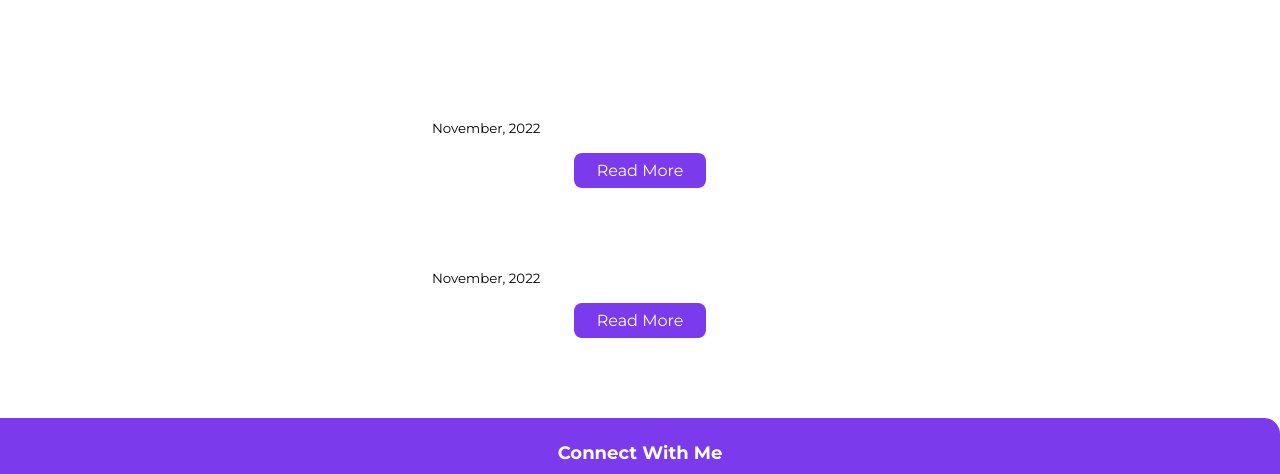
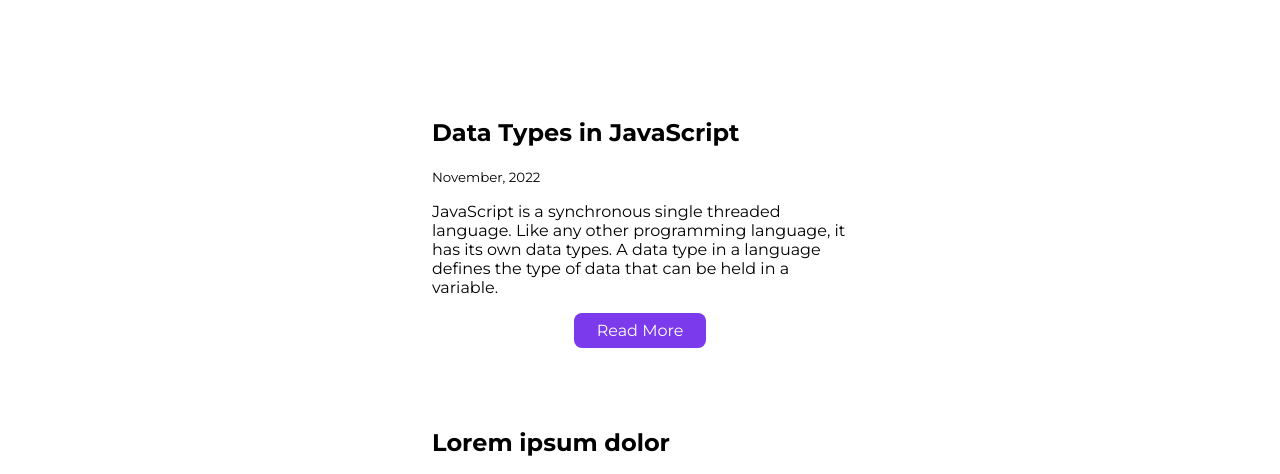
Before and after one commit to Shreyanshi7/Shreyanshi-Portfolio, a plain HTML site: page Blogs.html in a window 1280 px wide. Shown: the part 236-710 px from the top of the page. Drawn offline with Linux system fonts and the light colour scheme.

Commit message:
feat - blog added

```diff
--- a/Blogs.html
+++ b/Blogs.html
@@ -32,19 +32,21 @@
 
     <section class="blog-section">
         <div class="container container-center">
-            <h2></h2>
+            <h2>Data Types in JavaScript</h2>
             <small>November, 2022</small>
             <p>
+                JavaScript is a synchronous single threaded language. Like any other programming language, it has its own data types. A data type in a language defines the type of data that can be held in a variable.
             </p>
-            <a class="link link-primary" href="">Read More</a>
+            <a class="link link-primary" href="https://shreyanshi7.hashnode.dev/javascript-data-types">Read More</a>
             </div>
     </section>
 
     <section class="blog-section">
         <div class="container container-center">
-            <h2></h2>
+            <h2>Lorem ipsum dolor</h2>
             <small>November, 2022</small>
             <p>
+                Lorem ipsum dolor sit amet consectetur, adipisicing elit. Similique sequi recusandae dignissimos quo repellendus magnam distinctio neque nesciunt ducimus eaque assumenda molestias possimus quasi, numquam ratione, corporis aliquid corrupti cupiditate?
             </p>
             <a class="link link-primary" href="">Read More</a>
         </div>
```
Also changed, not shown: index.html (+1 -1 lines).
